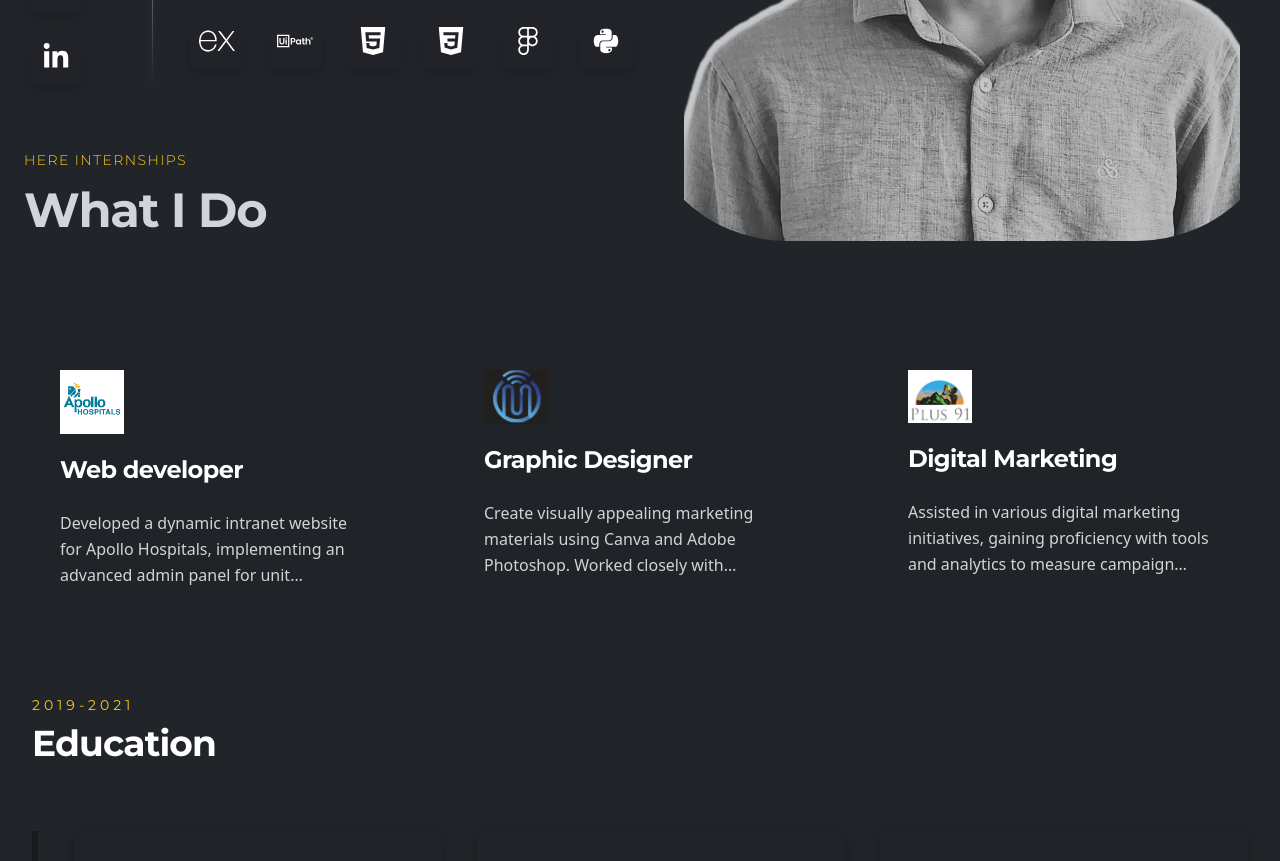
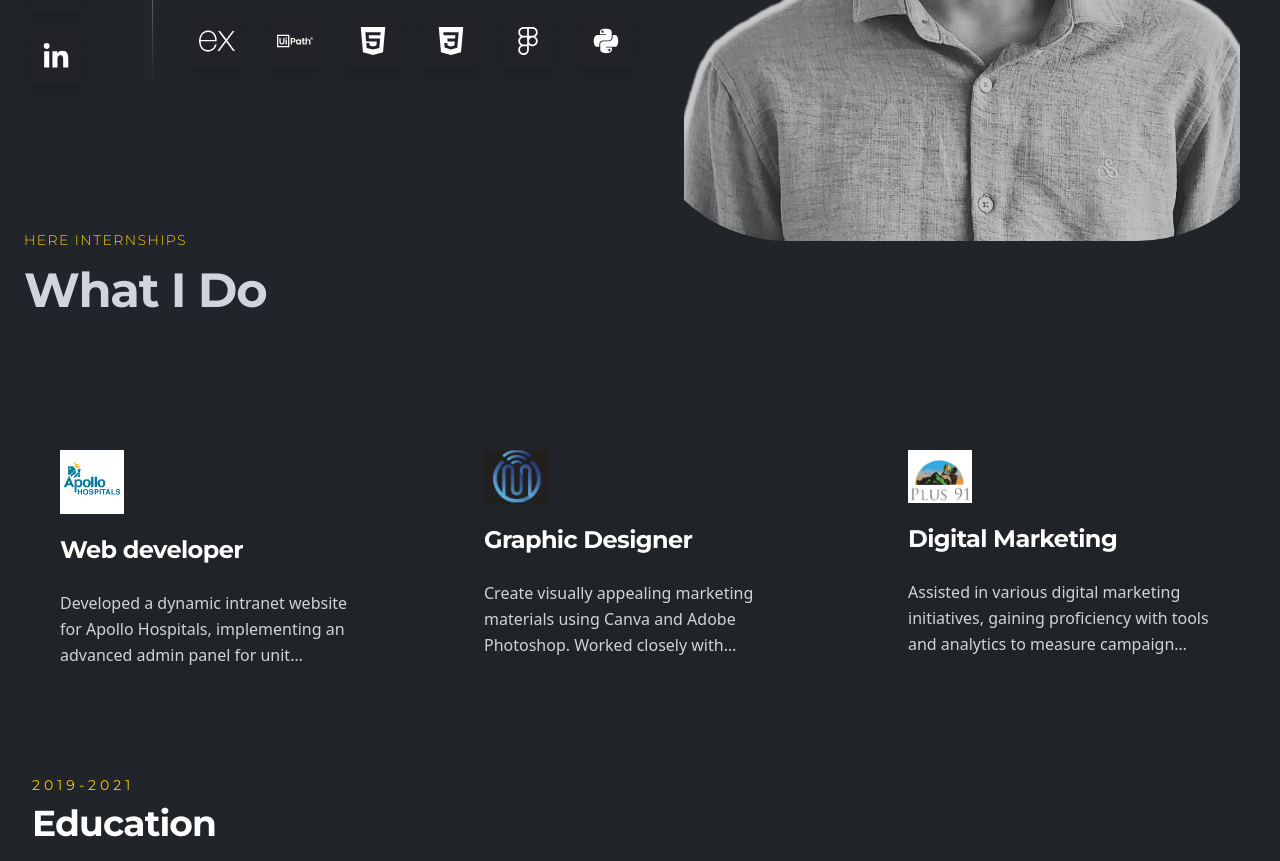
Before and after one commit to Kabileshwaran183/Portfolio, a React (Vite) app: page / in a window 1280 px wide. Shown: the part 540-1401 px from the top of the page. Built offline with nearby package versions, Linux system fonts and the light colour scheme.

Commit message:
padding for mid screen

```diff
--- a/src/Components/Experience.jsx
+++ b/src/Components/Experience.jsx
@@ -9,7 +9,7 @@ const Experience = () => {
     return (
         <section
             id="experience"
-            className={`w-full py-20 border-b-[1px] pad ${
+            className={`w-full py-20 border-b-[1px] pad md:mt-40 lg:mt-20 ${
                 theme === 'dark'
                     ? 'border-b-bodyColor-dark/50'
                     : 'border-b-bodyColor-light/50'
```
